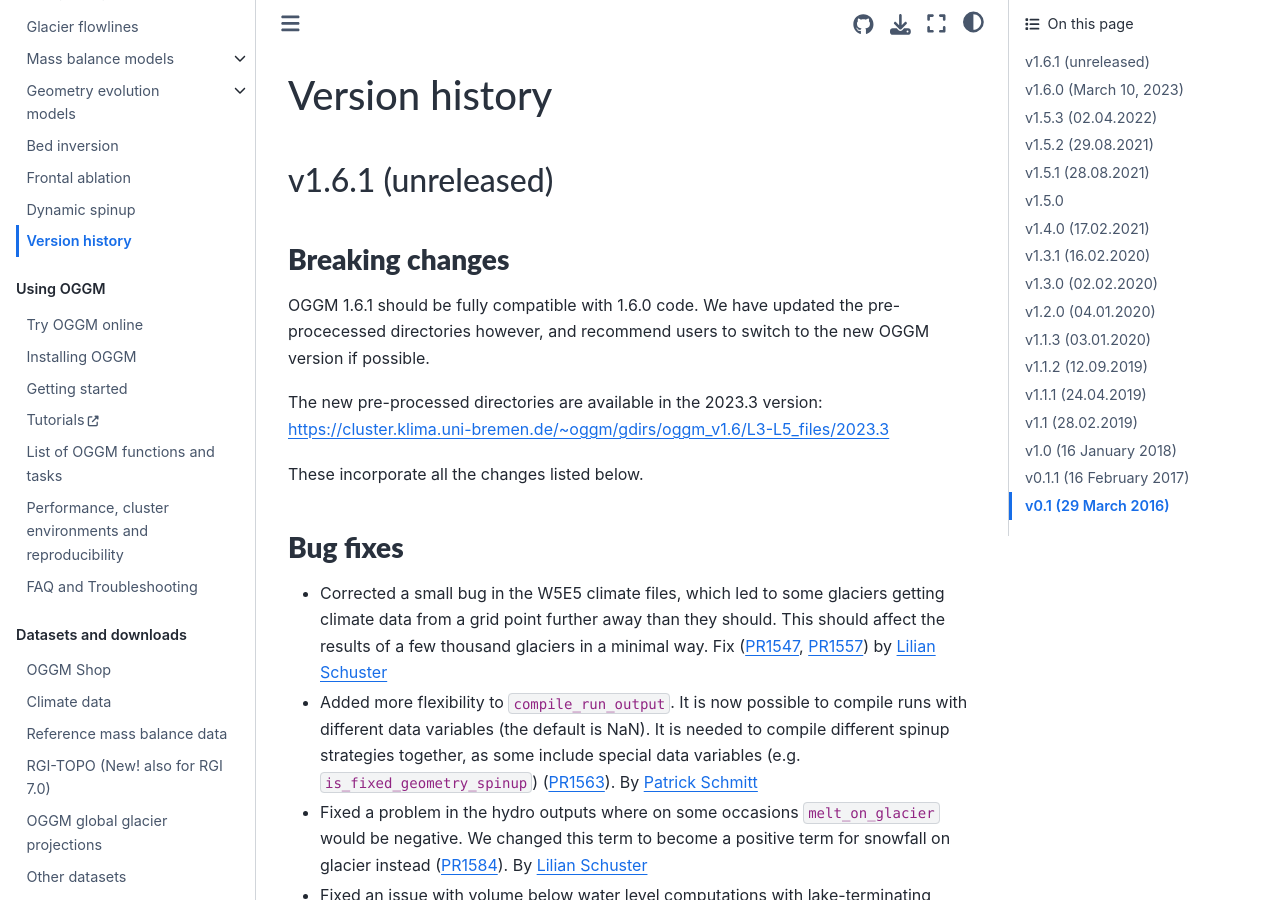
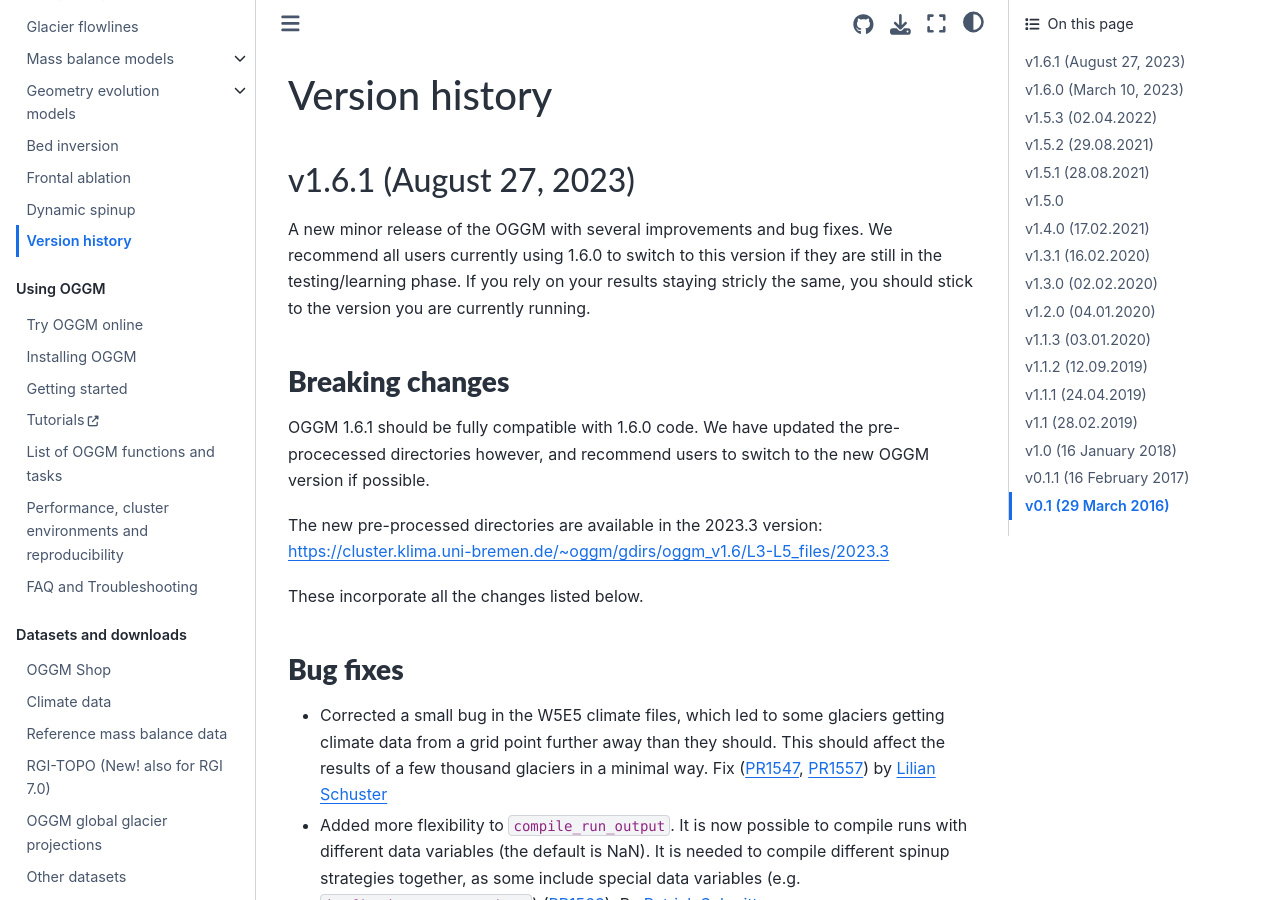
Before and after one commit to OGGM/oggm, a Sphinx documentation site: the page built from docs/whats-new.rst, in a window 1280 px wide and 900 px high. Built offline with Sphinx 7.4.7 and the Sphinx Book theme 1.1.4, drawn with Linux system fonts in a browser that asks for light colours; the version number could not be read and is left out.

Commit message:
Release v1.6.1

```diff
--- a/docs/whats-new.rst
+++ b/docs/whats-new.rst
@@ -3,8 +3,15 @@
 Version history
 ===============
 
-v1.6.1 (unreleased)
--------------------
+v1.6.1 (August 27, 2023)
+------------------------
+
+A new minor release of the OGGM with several improvements and bug fixes.
+We recommend all users currently using 1.6.0 to switch to this version if they
+are still in the testing/learning phase. If you rely on your results
+staying stricly the same, you should stick to the version you are currently
+running.
+
 
 Breaking changes
 ~~~~~~~~~~~~~~~~
```
